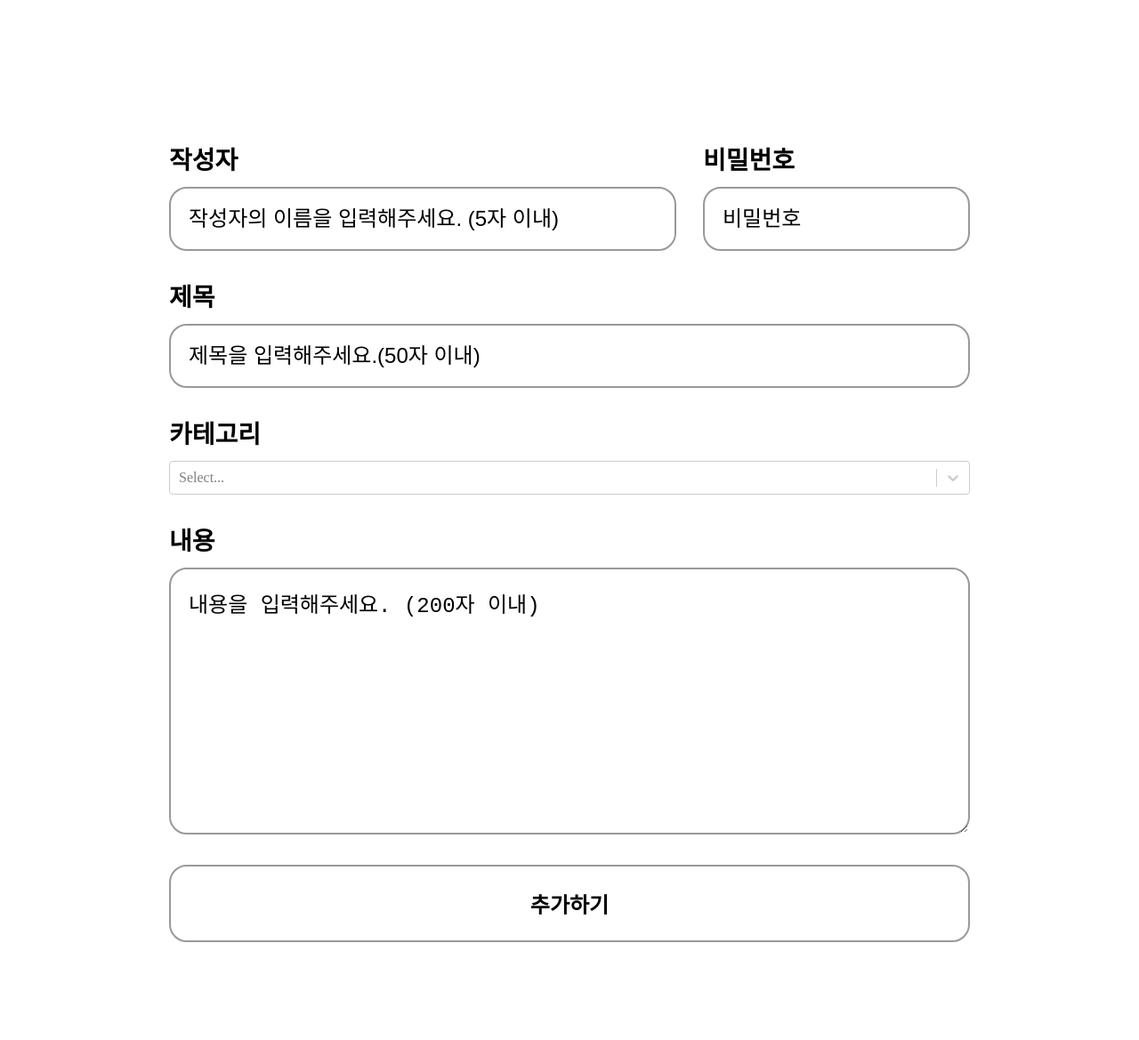
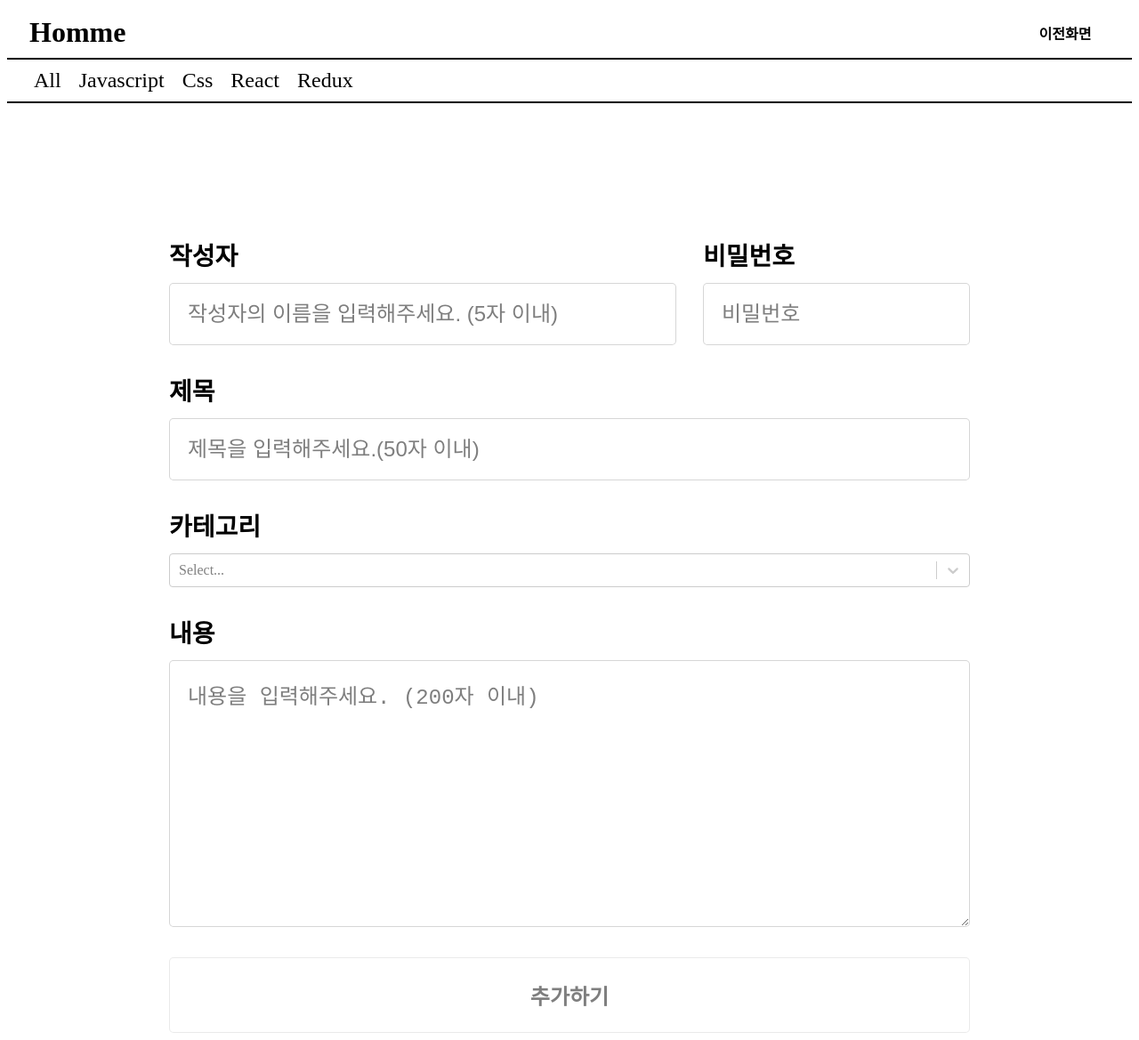
Before and after one commit to baesee0806/sparta-TeamHomme, a React (Create React App) app: page /post in a window 1280 px wide. Shown: the whole page at 89% size. Before the commit the page ends 1067 px from the top, so only its background shows below. Built offline with nearby package versions, Linux system fonts and the light colour scheme.

Commit message:
Header 수정, Post페이지 Css 수정

```diff
--- a/src/component/head/Header.jsx
+++ b/src/component/head/Header.jsx
@@ -2,28 +2,40 @@ import {
   HeaderWrap,
   HeaderHomme,
   HeaderNavigateBTN,
-} from "../../styledComponenet/styled";
-import { useNavigate } from "react-router-dom";
+} from '../../styledComponenet/styled';
+import { useNavigate } from 'react-router-dom';
 
 function Header() {
+  const PortAdress = window.location.pathname;
   const navigate = useNavigate();
+
   return (
     <HeaderWrap>
       {/* Header area */}
       <HeaderHomme
         onClick={() => {
-          navigate("/");
+          navigate('/');
         }}
       >
         Homme
       </HeaderHomme>
+      {PortAdress.toString() == '/post' ? (
         <HeaderNavigateBTN
           onClick={() => {
-          navigate("/post");
+            navigate(-1);
+          }}
+        >
+          이전화면
+        </HeaderNavigateBTN>
+      ) : PortAdress.toString() == '/' ? (
+        <HeaderNavigateBTN
+          onClick={() => {
+            navigate('/post');
           }}
         >
           글쓰기
         </HeaderNavigateBTN>
+      ) : null}
     </HeaderWrap>
   );
 }
--- a/src/page/Write.jsx
+++ b/src/page/Write.jsx
@@ -1,9 +1,12 @@
-
 import React from 'react';
 import Post from '../component/post/Post';
-
-
+import Header from '../component/head/Header';
+import Navbar from '../component/head/Navbar';
 
 export default function Write() {
-  return <Post />;
+  return (
+    <>
+      <Header /> <Navbar /> <Post />
+    </>
+  );
 }
--- a/src/styledComponenet/postStyled.js
+++ b/src/styledComponenet/postStyled.js
@@ -35,27 +35,29 @@ export const PostLabel = styled.label`
 `;
 
 export const PostInput = styled.input`
-  border-radius: 20px;
+  border-radius: 5px;
   padding: 20px;
-  border: 2px solid #999999;
+  border: 1px solid rgba(153, 153, 153, 0.4);
   font-size: 24px;
   width: 100%;
 
   &::placeholder {
     color: black;
+    opacity: 0.5;
   }
 `;
 
 export const PostTextarea = styled.textarea`
-  border-radius: 20px;
+  border-radius: 5px;
   padding: 20px;
-  border: 2px solid #999999;
+  border: 1px solid rgba(153, 153, 153, 0.4);
   font-size: 24px;
   width: 100%;
   height: 300px;
 
   &::placeholder {
     color: black;
+    opacity: 0.5;
   }
 `;
 
@@ -63,9 +65,10 @@ export const PostButton = styled.button`
   width: 100%;
   background-color: white;
   font-weight: bold;
-  border-radius: 20px;
+  border-radius: 5px;
   font-size: 24px;
   padding: 24px;
-  border: 2px solid #999999;
+  opacity: 0.5;
+  border: 1px solid rgba(153, 153, 153, 0.4);
   cursor: pointer;
 `;
```
Lines whose indentation alone changed are shown as unchanged.
